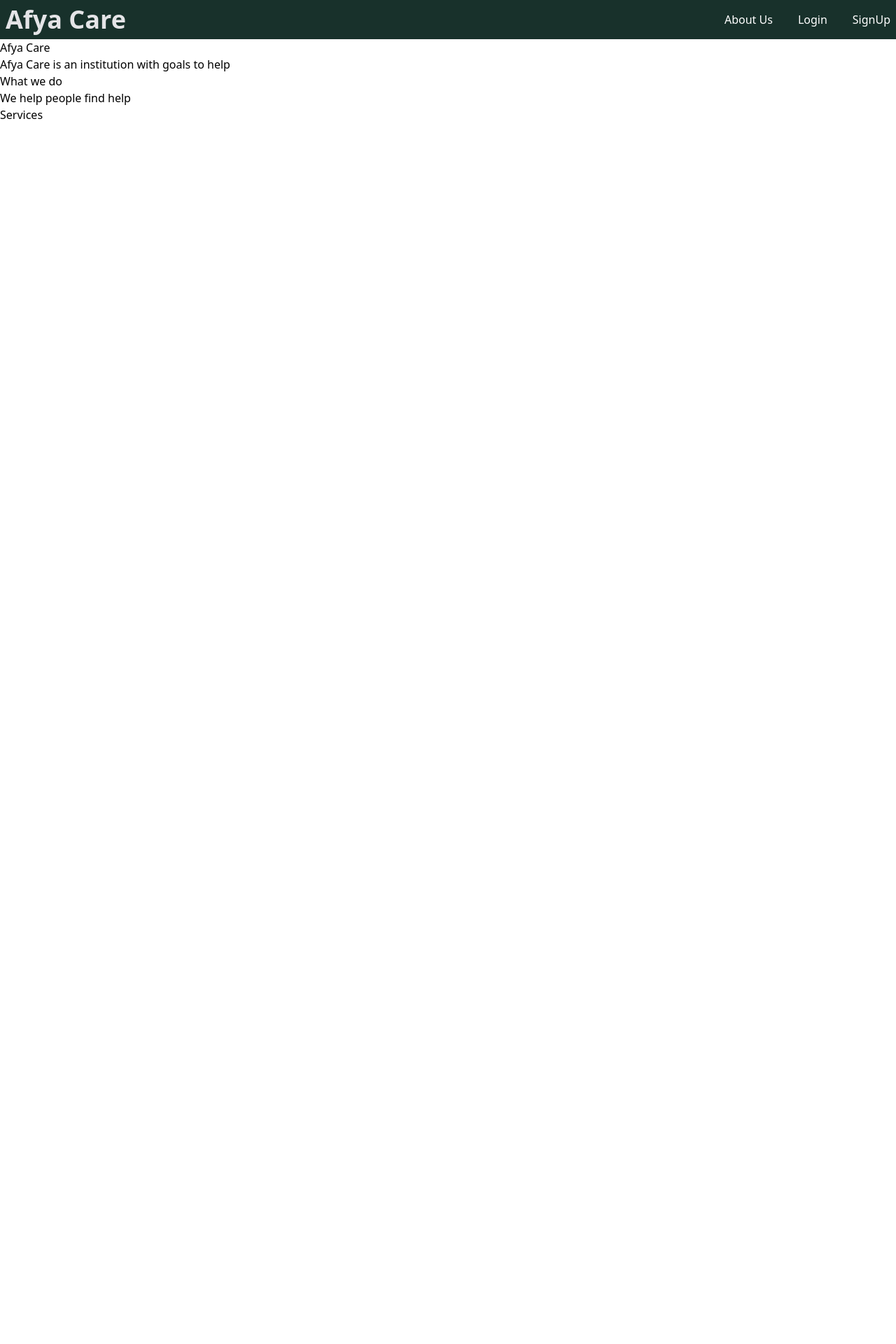
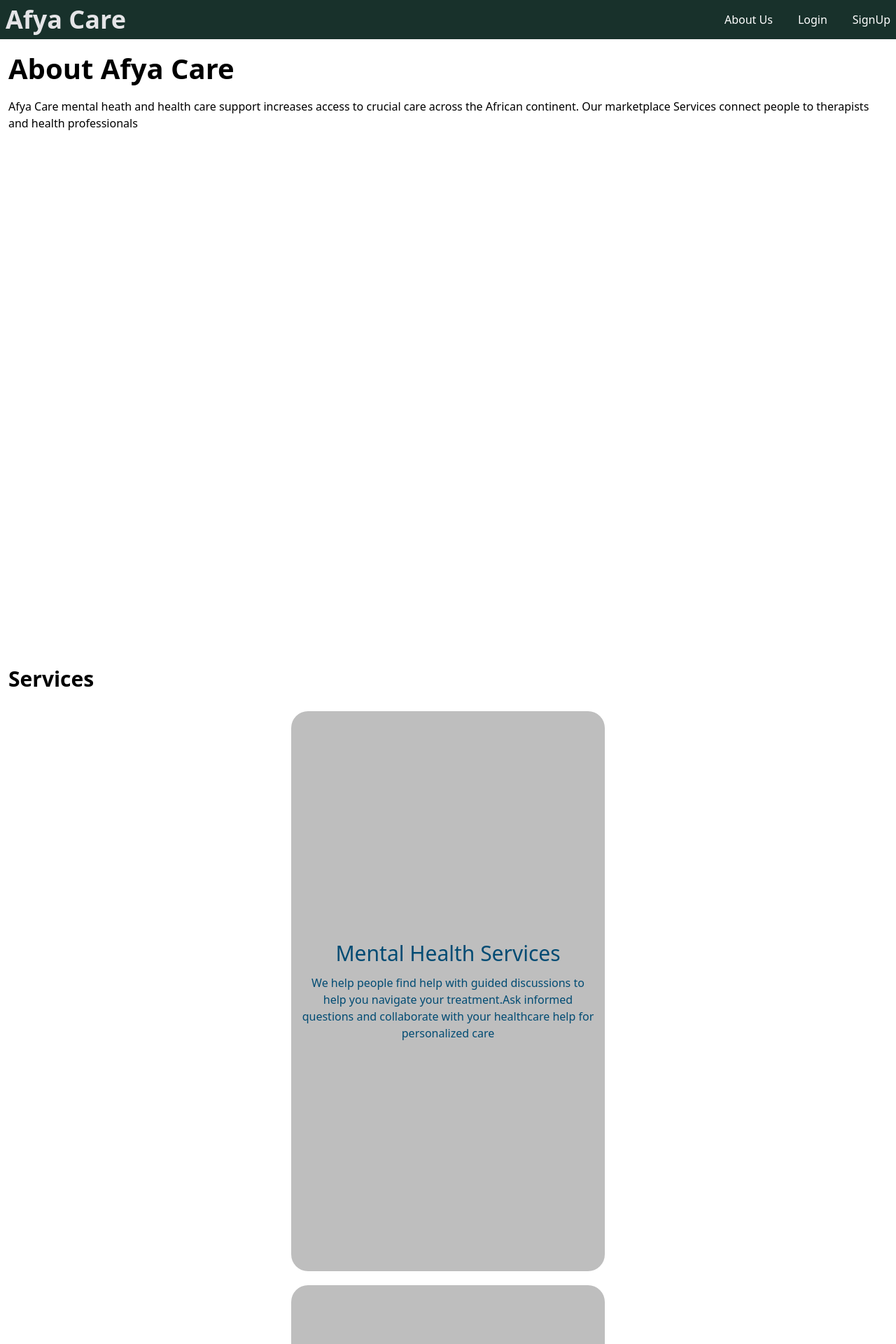
Before and after one commit to Ianmwia/react-capstone-med, a React (Vite) app: page /about in a window 1280 px wide. Shown: the top 1920 px of the page at 70% size. Before the commit the page ends 800 px from the top, so only its background shows below. Built offline with nearby package versions, Linux system fonts and the light colour scheme.

Commit message:
styling the about page

```diff
--- a/pages/About.jsx
+++ b/pages/About.jsx
@@ -1,21 +1,36 @@
 import Navbar from '../components/Navbar'
+import Footer from '../components/Footer'
 export default function About(){
     return(
         <>
         <Navbar/>
+        <main className='m-3'>
         <div>
             <div>
-                <h1>Afya Care</h1>
+                <h1 className='text-[40px] font-bold mb-2'>About Afya Care</h1>
             </div>
-            <div>
-                <p>Afya Care is an institution with goals to help </p>
+            <div className='mt-3 mb-3 h-screen'>
+                <p>Afya Care mental heath and health care support increases access to crucial care across the African continent. Our marketplace
+                    Services connect people to therapists and health professionals
+                </p>
             </div>
-            <div>
-                <h3>What we do</h3>
-                <p>We help people find help</p>
+            <div className='text-3xl mb-7 font-bold'>Services</div>
+            <div className='h-screen bg-[#bebebe] text-[#004b73] p-3 rounded-3xl mt-5 flex flex-col justify-center items-center text-center w-9/12 max-w-md  mx-auto'>
+                <h2 className='text-3xl mb-3'>Mental Health Services</h2>
+                <p className='text-[#004b73]'>We help people find help with guided discussions to help you navigate your treatment.Ask
+                    informed questions and collaborate with your healthcare help for personalized care
+                </p>
             </div>
-            <div>Services</div>
+            <div className='h-screen bg-[#bebebe] text-[#004b73] p-3 rounded-3xl mt-5 flex flex-col justify-center items-center text-center w-9/12 max-w-md  mx-auto'>
+                <h2 className='text-3xl mb-3'>HealthCare Support</h2>
+                <p className='text-[#004b73]'>Our Healthcare provision, helps you also find available access to  available medical help.Our lineup of healthcare professionals
+                    to book appointments for help
+                </p>
+            </div>
+
         </div>
+        </main>
+        <Footer/>
         </>
     )
 }
```
